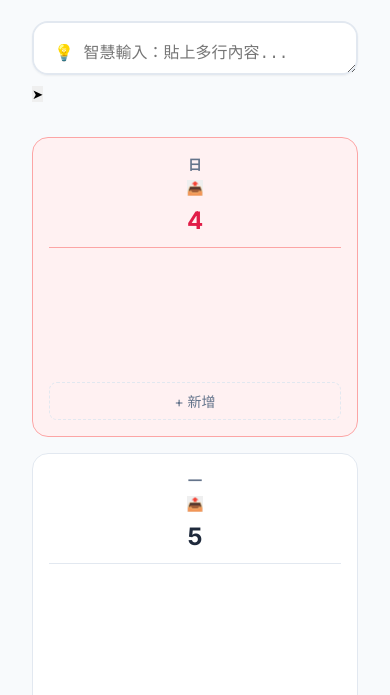
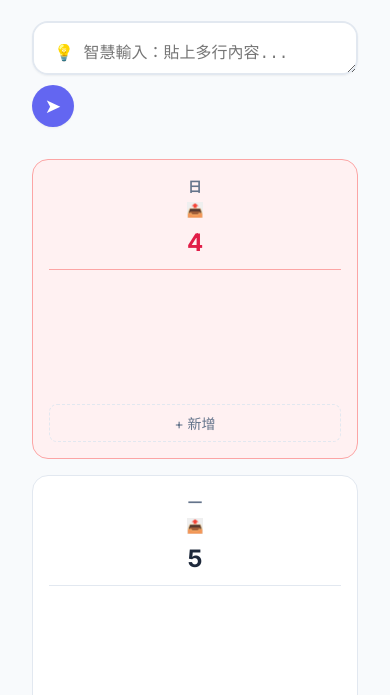
Before and after one commit to lianghao02/Calendar-Card-App, a website: page index.html in a window 390 px wide. Shown: the part 141-836 px from the top of the page. Drawn offline with Linux system fonts and the light colour scheme.

Commit message:
fix(css): update styles for mobile support

```diff
--- a/style.css
+++ b/style.css
@@ -579,3 +579,30 @@ button {
 .btn-copy:hover {
     background-color: #475569;
 }
+
+.btn-send {
+  background-color: var(--primary-color);
+  color: white;
+  border: none;
+  border-radius: 50%;
+  width: 42px;
+  height: 42px;
+  display: flex;
+  align-items: center;
+  justify-content: center;
+  cursor: pointer;
+  font-size: 1.25rem;
+  box-shadow: var(--shadow-sm);
+  transition: var(--transition);
+  flex-shrink: 0;
+  margin-top: 4px;
+}
+
+.btn-send:hover {
+  background-color: var(--primary-hover);
+  transform: scale(1.05);
+}
+
+.btn-send:active {
+  transform: scale(0.95);
+}
```
